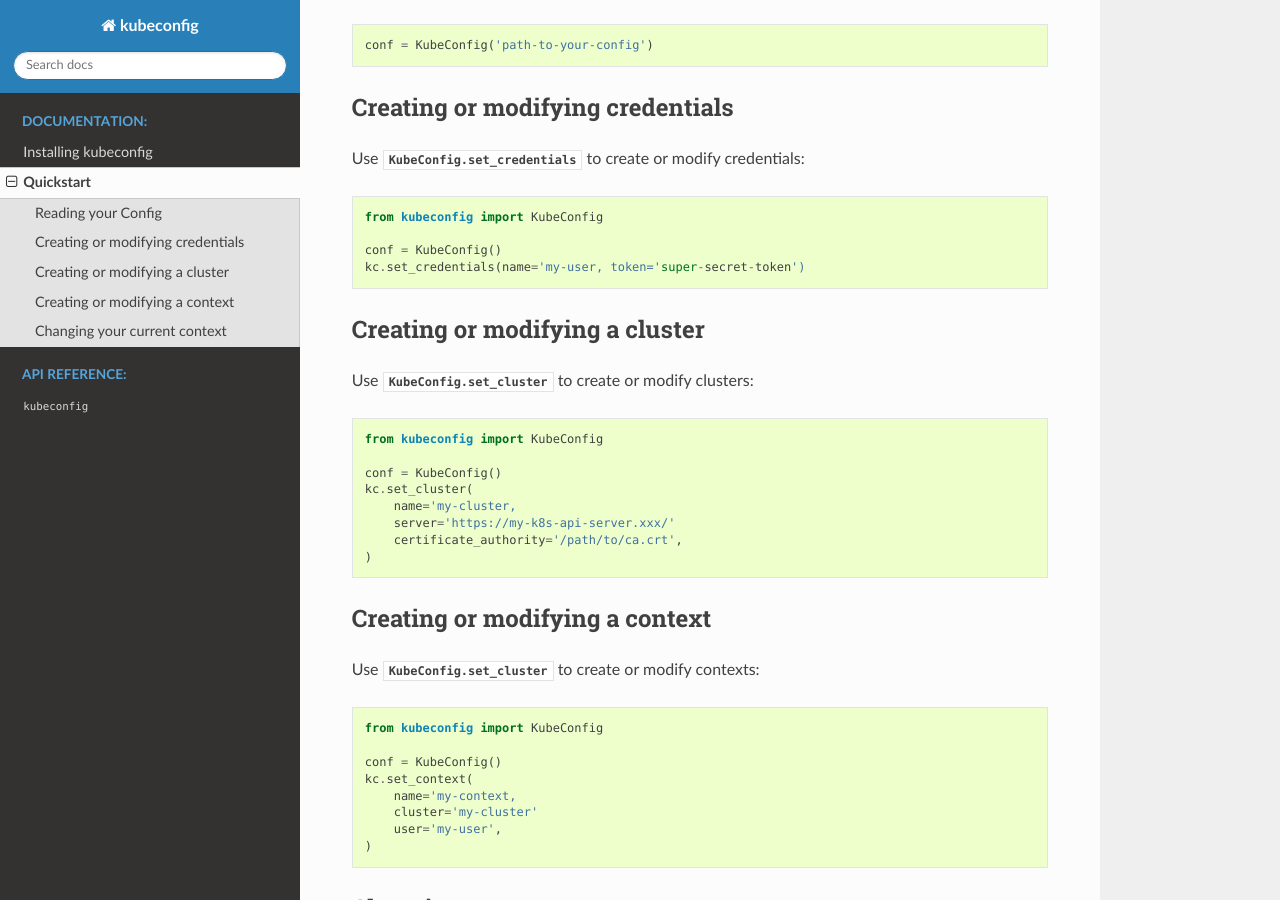
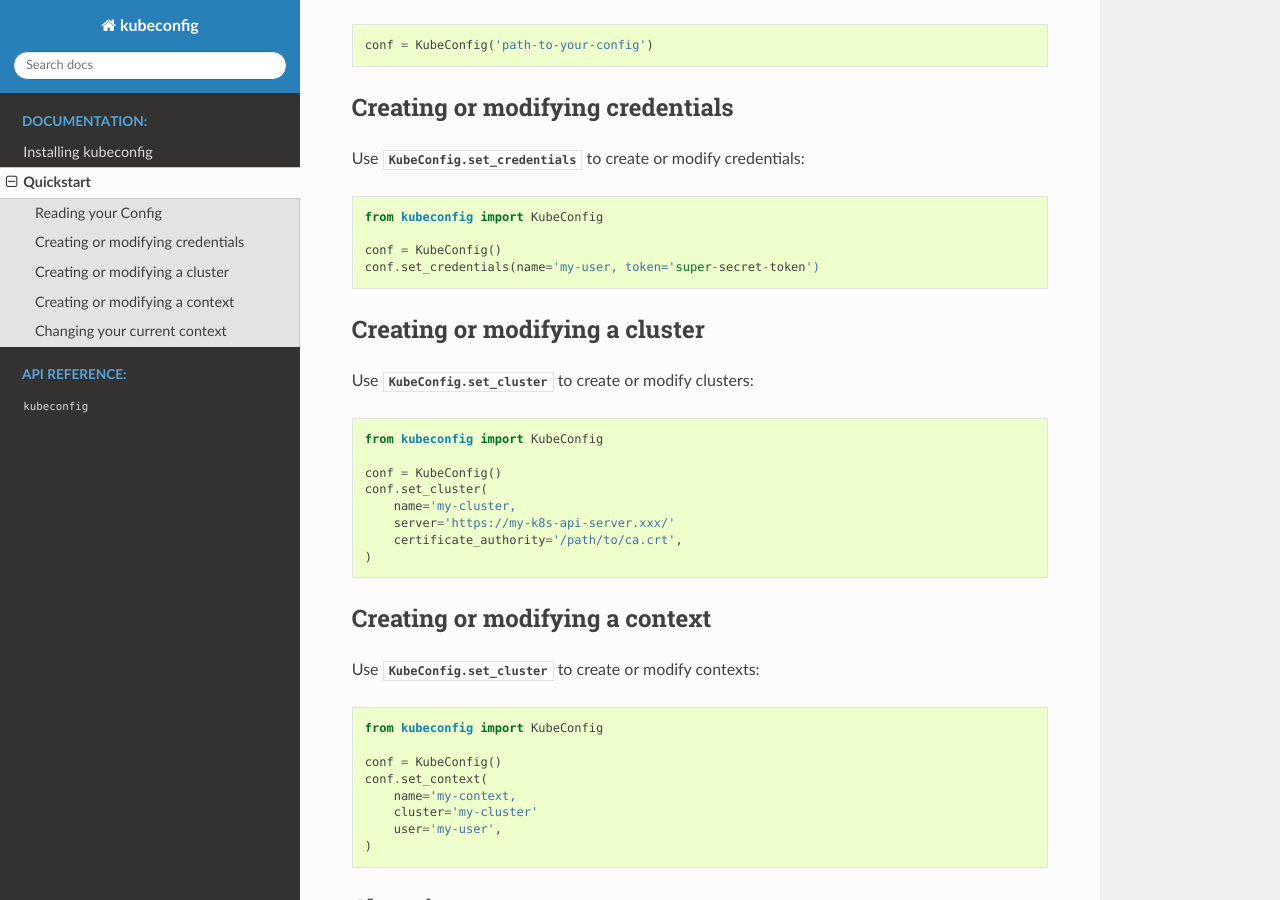
Before and after one commit to gtaylor/kubeconfig-python, a Sphinx documentation site: the page built from docs/quickstart.rst, in a window 1280 px wide and 900 px high, scrolled down 526 px. Built offline with Sphinx 7.4.7 and the Read the Docs theme 2.0.0, drawn with Linux system fonts in a browser that asks for light colours.

Commit message:
s/kc/conf
:)

```diff
--- a/docs/quickstart.rst
+++ b/docs/quickstart.rst
@@ -38,7 +38,7 @@ to create or modify credentials:
     from kubeconfig import KubeConfig
 
     conf = KubeConfig()
-    kc.set_credentials(name='my-user, token='super-secret-token')
+    conf.set_credentials(name='my-user, token='super-secret-token')
 
 Creating or modifying a cluster
 -------------------------------
@@ -52,7 +52,7 @@ to create or modify clusters:
     from kubeconfig import KubeConfig
 
     conf = KubeConfig()
-    kc.set_cluster(
+    conf.set_cluster(
         name='my-cluster,
         server='https://my-k8s-api-server.xxx/'
         certificate_authority='/path/to/ca.crt',
@@ -70,7 +70,7 @@ to create or modify contexts:
     from kubeconfig import KubeConfig
 
     conf = KubeConfig()
-    kc.set_context(
+    conf.set_context(
         name='my-context,
         cluster='my-cluster'
         user='my-user',
```
